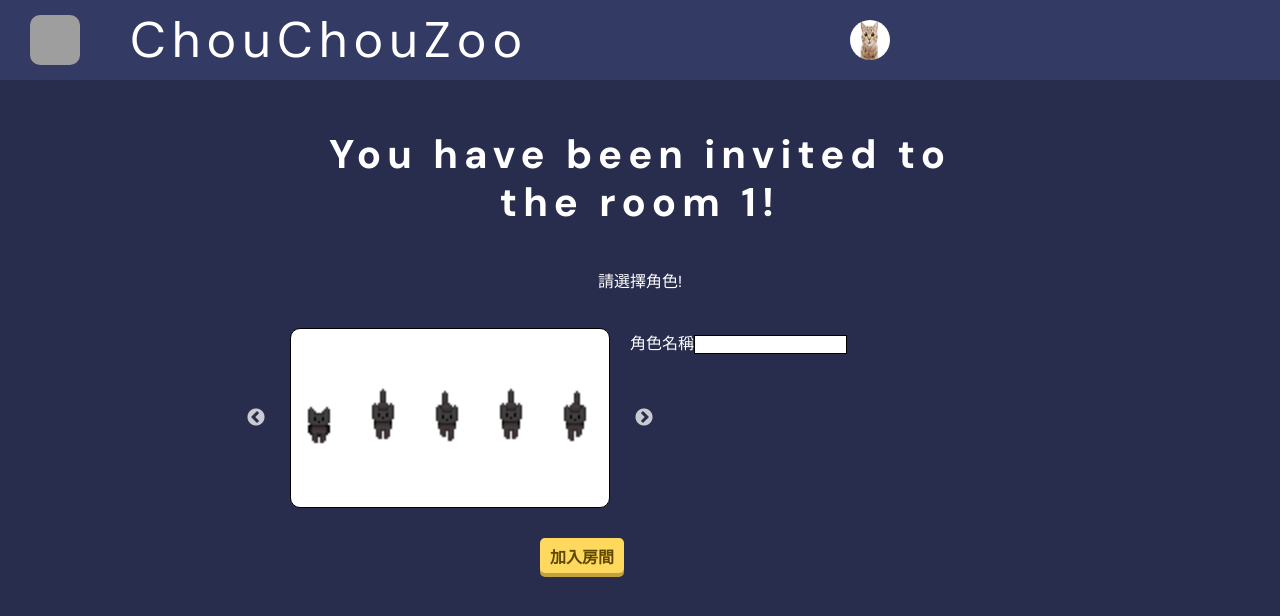
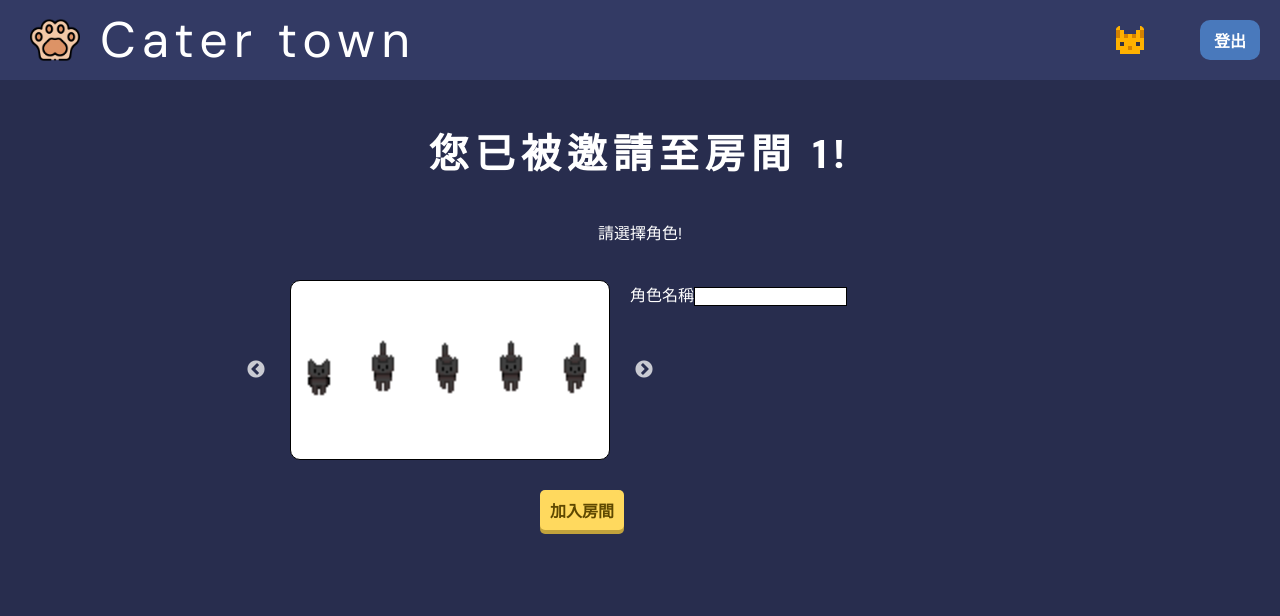
Before and after one commit to punzyo/CaterTown, a React (Vite) app: page /invite/1/1 in a window 1280 px wide. Shown: the top 616 px of the page. Built offline with nearby package versions, Linux system fonts and the light colour scheme; grey boxes are pictures that could not be loaded.

Commit message:
feat:delete room function

```diff
--- /dev/null
+++ b/src/Components/Header/index.jsx
@@ -0,0 +1,117 @@
+import styled, { css } from 'styled-components';import Logo from '../Logo';
+import { useNavigate } from 'react-router-dom';
+import { useUserState } from '../../utils/zustand';
+const containerStyles = css`
+  border-radius: 10px;
+  font-size: 16px;
+  padding: 5px 10px;
+  font-weight: 700;
+  cursor: pointer;
+  letter-spacing: 1px;
+  transition: background-color 200ms ease 0s, border-color 200ms ease 0s;
+`;
+const Wrapper = styled.header`
+  width: 100%;
+  height: 80px;
+  padding: 10px 20px;
+  background-color: #333a64;
+  display: flex;
+  justify-content: space-between;
+  align-items: center;
+  .left {
+    display: flex;
+    align-items: center;
+    gap: 10px;
+    height: 100%;
+    span {
+      color: #fff;
+      font-size: 50px;
+      letter-spacing: 6px;
+    }
+  }
+  .right {
+    align-items: center;
+    display: flex;
+    justify-content: space-between;
+    height: 100%;
+    gap: 15px;
+  }
+  input {
+    width: 50px;
+  }
+`;
+const Profile = styled.button`
+  ${containerStyles}
+  min-width: 100px;
+  display: flex;
+  justify-content: center;
+  align-items: center;
+  gap: 10px;
+  background-color: inherit;
+  color: #fff;
+  &:hover {
+    background-color: #545c8f;
+  }
+  .userimg {
+    width: 36px;
+    height: 36px;
+    border-radius: 50%;
+    overflow: hidden;
+    img {
+      width: 100%;
+      height: 100%;
+      object-fit: cover;
+    }
+  }
+`;
+const SignOut = styled.div`
+  ${containerStyles}
+  width: 60px;
+  height: 40px;
+  display: flex;
+  justify-content: center;
+  align-items: center;
+  gap: 10px;
+  background-color: #4979bc;
+  color: #fff;
+  &:hover {
+    background-color: #558cda;
+  }
+  button {
+    font-size: 16px;
+    font-weight: bold;
+    background-color: inherit;
+    color: #fff;
+  }
+`;
+export default function Header({ children }) {
+  const navigate = useNavigate();
+  const { user, resetUser } = useUserState();
+  return (
+    <Wrapper>
+      <div className="left">
+        <Logo></Logo>
+        <span>Cater town</span>
+      </div>
+
+      <div className="right">
+        <Profile>
+          <div className="userimg">
+            <img src="/images/cat-tabby.svg" alt="" />
+          </div>
+          <div>
+            <span>{user.name}</span>
+          </div>
+        </Profile>
+        <SignOut
+          onClick={() => {
+            navigate('/signup');
+          }}
+        >
+          <button onClick={resetUser}>登出</button>
+        </SignOut>
+        {children}
+      </div>
+    </Wrapper>
+  );
+}
--- a/src/Components/Pages/HomePage/index.jsx
+++ b/src/Components/Pages/HomePage/index.jsx
@@ -1,84 +1,23 @@
-import styled, { css } from 'styled-components';
-import { useState, useEffect, useRef } from 'react';
+import styled from 'styled-components';
+import { useState, useEffect } from 'react';
 import Dialog from './Dialog';
 import { useUserRooms } from '../../../utils/hooks/useUserRooms';
 import { useNavigate } from 'react-router-dom';
 import { useUserState } from '../../../utils/zustand';
 import Button from '../../Buttons/Button';
-import Logo from '../../Logo';
+import Header from '../../Header';
 import InviteButton from '../../Buttons/InviteButton';
 import SearchBar from '../../SearchBar';
 import Cat from '../../Cat';
-const containerStyles = css`
-  border-radius: 10px;
-  font-size: 16px;
-  padding: 5px 10px;
-  font-weight: 700;
-  cursor: pointer;
-  letter-spacing: 1px;
-  transition: background-color 200ms ease 0s, border-color 200ms ease 0s;
-`;
+import { deleteRoom } from '../../../firebase/firestore';
+
 const Wrapper = styled.main`
   width: 100%;
   height: 100vh;
 `;
-const Header = styled.header`
-  width: 100%;
-  height: 80px;
-  padding: 10px 20px;
-  background-color: #333a64;
-  display: flex;
-  justify-content: space-between;
-  align-items: center;
-  .left {
-    display: flex;
-    align-items: center;
-    gap: 10px;
-    height: 100%;
-    span {
-      color: #fff;
-      font-size: 50px;
-      letter-spacing: 6px;
-    }
-  }
-  .right {
-    align-items: center;
-    display: flex;
-    justify-content: space-between;
-    height: 100%;
-    gap:5px;
-  }
-  input {
-    width: 50px;
-  }
-`;
-const Profile = styled.button`
-  ${containerStyles}
-  min-width: 150px;
-  display: flex;
-  justify-content: center;
-  align-items: center;
-  gap: 10px;
-  background-color: inherit;
-  color: #fff;
-  &:hover {
-    background-color: #545c8f;
-  }
-  .userimg {
-    width: 36px;
-    height: 36px;
-    border-radius: 50%;
-    overflow: hidden;
-    img {
-      width: 100%;
-      height: 100%;
-      object-fit: cover;
-    }
-  }
-`;
+
+
 const CreateSpace = styled.div`
-  ${containerStyles}
-  width: 150px;
   height: 50px;
 `;
 const SearchWrapper = styled.div`
@@ -112,8 +51,32 @@ const Room = styled.div`
   height: 400px;
   display: flex;
   flex-direction: column;
-  gap: 10px;
+  gap: 5px;
   .top {
+    display: flex;
+    align-items: center;
+    justify-content: space-between;
+    >div{
+      position: relative;
+      width: 35px;
+      height: 35px;
+      display: flex;
+      align-items: center;
+      justify-content: center;
+      cursor: pointer;
+      border-radius: 5px;
+     &:hover{
+       background-color: #333A64
+     }
+    }
+    svg {
+      width: 16px;
+      height: 16px;
+      fill: #fff;
+    }
+  }
+
+  .middle {
     height: 80%;
     background-image: url(/images/map2.png);
     background-size: cover;
@@ -138,77 +101,66 @@ const Room = styled.div`
     }
   }
 `;
-const SignOut = styled.div`
-  ${containerStyles}
-  width: 100px;
-  height: 40px;
+const DeleteDialog = styled.div`
+  position: absolute;
+  left: 0;
+  width: 160px;
+  height: 95px;
+  padding: 10px;
+  border-radius: 5px;
+  background-color: #414b80;
+  font-weight: bold;
+  color: white;
+  > div {
+    margin-top: 10px;
     display: flex;
     justify-content: center;
     align-items: center;
-  gap: 10px;
-  background-color: #4979bc;
-  color: #fff;
+    gap: 25px;
+    button {
+      width: 50px;
+      height: 30px;
+      border-radius: 5px;
+      color: inherit;
       &:hover {
-    background-color: #558cda;
+        background-color: #5f6dbb;
       }
-  button {
-    font-size: 16px;
-    font-weight: bold;
-    background-color: inherit;
-    color: #fff;
+    }
   }
 `;
 
+
 export default function HomePage() {
-  const { user, setUser, resetUser } = useUserState();
+  const { user } = useUserState();
   const [dialogOpen, setDialogOpen] = useState(false);
   const userId = user.id;
-  const idInput = useRef(null);
   const userRooms = useUserRooms(userId);
+  const [showDeleteDialog, setShowDeleteDialog] = useState({show:false, id:''});
+
   const navigate = useNavigate();
+  useEffect(() => {
     if (!user) navigate('/');
+  }, []);
   const openDialog = () => {
     console.log('open');
     setDialogOpen(true);
   };
   const closeDialog = () => setDialogOpen(false);
-  const changeUser = () => {
-    setUser({ id: idInput.current.value, name: ''.current.value });
+
+  const handleDeleteRoom = async (roomId) => {
+    await deleteRoom({ userId, roomId });
   };
-
   return (
     <Wrapper
       onClick={() => {
         if (dialogOpen) closeDialog();
+        if(showDeleteDialog.show) setShowDeleteDialog({show:false,id:''});
       }}
     >
       <Header>
-        <div className="left">
-          <Logo></Logo>
-          <span>Cater town</span>
-        </div>
-        <input type="text" placeholder="id" ref={idInput} />
-        <button onClick={changeUser}>換人</button>
-        <div className="right">
-          <Profile>
-            <div className="userimg">
-              <img src="/images/cat-tabby.svg" alt="" />
-            </div>
-            <div>
-              <span>{user.name}</span>
-            </div>
-          </Profile>
-          <SignOut
-            onClick={() => {
-              navigate('/signup');
-            }}
-          >
-            <button onClick={resetUser}>Sign out</button>
-          </SignOut>
           <CreateSpace>
             <Button clickFunc={openDialog} content={'Create space'}></Button>
           </CreateSpace>
-        </div>
       </Header>
       <SearchWrapper>
         <div className="inputWrapper">
@@ -220,9 +172,48 @@ export default function HomePage() {
           {userRooms &&
             userRooms.map((room, index) => (
               <Room key={index}>
+                <div className="top">
                   <span className="mapName">{room.roomName}</span>
+                  {
+                    <div onClick={()=>{
+                      setShowDeleteDialog({show:true, id:room.id});
+                    }}>
+                      <svg
+                        xmlns="http://www.w3.org/2000/svg"
+                        viewBox="0 0 448 512"
+                      >
+                        <path d="M135.2 17.7L128 32H32C14.3 32 0 46.3 0 64S14.3 96 32 96H416c17.7 0 32-14.3 32-32s-14.3-32-32-32H320l-7.2-14.3C307.4 6.8 296.3 0 284.2 0H163.8c-12.1 0-23.2 6.8-28.6 17.7zM416 128H32L53.2 467c1.6 25.3 22.6 45 47.9 45H346.9c25.3 0 46.3-19.7 47.9-45L416 128z" />
+                      </svg>
+                      {showDeleteDialog.show && showDeleteDialog.id ===room.id  && (
+                        <DeleteDialog
+                          onClick={(e) => {
+                            e.stopPropagation();
+                          }}
+                        >
+                          <span>確定要刪除此房間?</span>
+                          <div>
+                            <button
+                              onClick={() => {
+                                handleDeleteRoom(room.id);
+                              }}
+                            >
+                              確定
+                            </button>
+                            <button
+                              onClick={() => {
+                                setShowDeleteDialog({show:false,id:''});
+                              }}
+                            >
+                              取消
+                            </button>
+                          </div>
+                        </DeleteDialog>
+                      )}
+                    </div>
+                  }
+                </div>
                 <div
-                  className="top"
+                  className="middle"
                   onClick={() => {
                     navigate(`/chouchouzoo/${room.id}/${room.roomName}`);
                   }}
--- a/src/Components/Pages/InvitePage/index.jsx
+++ b/src/Components/Pages/InvitePage/index.jsx
@@ -3,10 +3,11 @@ import { useState } from 'react';
 import { catImages } from '../../../assets/charNames.js';
 import { useUserState } from '../../../utils/zustand.js';
 import { useFormInput } from '../../../utils/hooks/useFormInput.js';
-import { addRoomToUser, joinRoom } from '../../../firebase/firestore.js';
+import { addRoomToUser, JoinRoom } from '../../../firebase/firestore.js';
 import Button from '../../Buttons/Button/index.jsx';
 import styled from 'styled-components';
 import SimpleSlider from '../../Silder/index.jsx';
+import Header from '../../Header/index.jsx';
 import { map2 } from '../GamePage/Maps/map2.js';
 const Wrapper = styled.main`
   width: 100%;
@@ -14,49 +15,7 @@ const Wrapper = styled.main`
   background-color: #282d4e;
   color: #fff;
 `;
-const Header = styled.header`
-  width: 100%;
-  height: 80px;
-  padding: 10px 30px;
-  background-color: #333a64;
-  display: flex;
-  justify-content: space-between;
-  align-items: center;
-  .left {
-    display: flex;
-    align-items: center;
-    gap: 50px;
-    width: 400px;
-    height: 100%;
-    img {
-      width: 50px;
-      height: 50px;
-      border-radius: 20%;
-      object-fit: cover;
-    }
-    span {
-      color: #fff;
-      font-size: 50px;
-      letter-spacing: 6px;
-    }
-  }
-  .right {
-    align-items: center;
-    display: flex;
-    justify-content: space-between;
-    width: 400px;
-    height: 100%;
-    .userImg {
-      width: 40px;
-      height: 40px;
-      img {
-        width: 100%;
-        height: 100%;
-        border-radius: 50%;
-      }
-    }
-  }
-`;
+
 const MainWrapper = styled.div`
   width: 800px;
   height: 500px;
@@ -126,11 +85,11 @@ export default function InvitePage() {
   const handleSlideChange = (index) => {
     setSelectedImageIndex(index);
   };
-  const JoinRoom = async () => {
+  const handleJoinRoom = async () => {
     const userId = user.id;
     const charName = charNameInput.value;
     const character = catImages[selectedImageIndex];
-    await joinRoom({
+    await JoinRoom({
       roomId,
       user: {
         userId,
@@ -145,6 +104,7 @@ export default function InvitePage() {
       roomId,
       character,
       charName,
+      isCreater:false
     });
     if (joinedRoom) {
       charNameInput.clear();
@@ -153,20 +113,9 @@ export default function InvitePage() {
   };
   return (
     <Wrapper>
-      <Header>
-        <div className="left">
-          <img src="/images/logo.png" alt="logo" />
-          <span>ChouChouZoo</span>
-        </div>
-        <div className="right">
-          <div className="userImg">
-            <img src="/images/profile.jpg" alt="" />
-          </div>
-          <div>{user.name}</div>
-        </div>
-      </Header>
+      <Header/>
       <MainWrapper>
-        <Title>You have been invited to the room {roomName}!</Title>
+        <Title>您已被邀請至房間 {roomName}!</Title>
 
         <span>請選擇角色!</span>
         <GameSettings>
@@ -187,7 +136,7 @@ export default function InvitePage() {
           </div>
         </GameSettings>
         <JoinButton>
-          <Button clickFunc={JoinRoom} content={'加入房間'} />
+          <Button clickFunc={handleJoinRoom} content={'加入房間'} />
         </JoinButton>
       </MainWrapper>
     </Wrapper>
```
Also changed, not shown: src/Components/Pages/HomePage/Dialog/index.jsx (+6 -5 lines), src/firebase/firestore.js (+18 -2 lines). Lines whose indentation alone changed are shown as unchanged.
